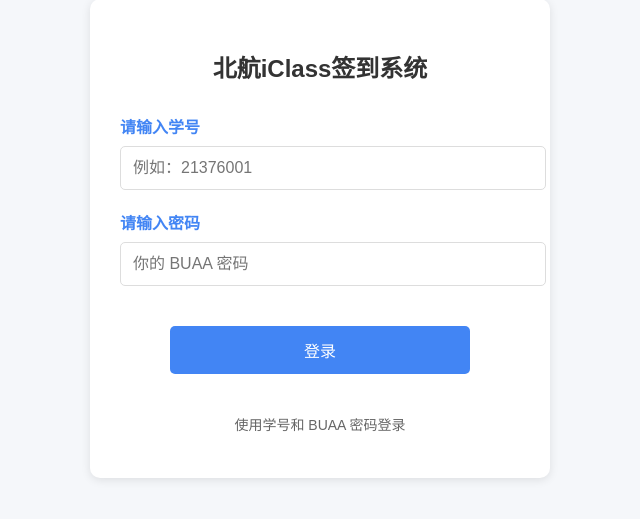
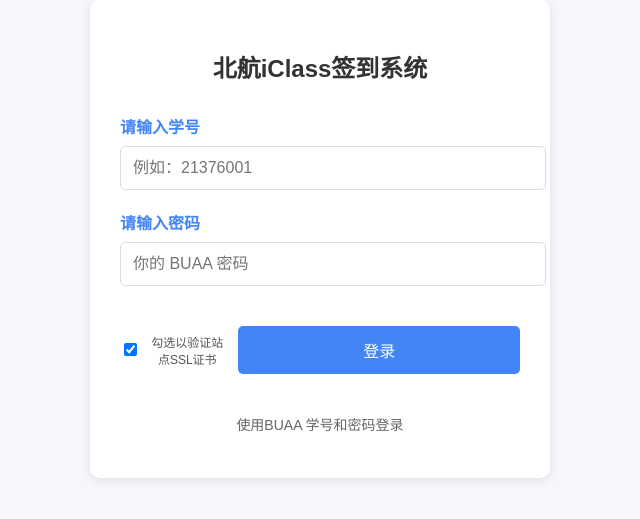
Before and after one commit to zeroduhyy/iclass_buaa, a Flask app: page / in a window 1280 px wide. Shown: the part 101-620 px from the top of the page, without its empty margins (320-960 px from the left). Run offline with Flask 2, Linux system fonts and the light colour scheme.

Commit message:
add verify_ssl option & show more error log to frontend & retain password after failed login

```diff
--- a/app.py
+++ b/app.py
@@ -5,6 +5,10 @@
 
 app = Flask(__name__)
 app.secret_key = "iclass_signin_secret_key"  # 添加密钥用于session
+
+# 注意：SSL 验证将基于用户在登录表单的选择（每个会话独立）。
+# 这里保留一个安全的默认值（True），但实际使用以 session['verify_ssl'] 为准。
+DEFAULT_VERIFY_SSL = True
 
 
 # 接口URL定义
@@ -34,7 +38,7 @@
             self.update(params)
 
 
-def get_user_info(student_id: str):
+def get_user_info(student_id: str, verify: bool = True):
     """通过学号获取userId和sessionId"""
     params = {
         "password": "",
@@ -44,7 +48,7 @@
         "verificationUrl": "",
     }
 
-    response = requests.get(url=URL.loginUrl, params=params, headers=Header())
+    response = requests.get(url=URL.loginUrl, params=params, headers=Header(), verify=verify)
 
     if response.status_code != 200:
         return None, None, None
@@ -60,12 +64,12 @@
     return user_id, session_id, user_name
 
 
-def get_current_semester(user_id: str, session_id: str):
+def get_current_semester(user_id: str, session_id: str, verify: bool = True):
     """获取当前学期信息"""
     params = {"userId": user_id, "type": "2"}
     headers = Header({"sessionId": session_id})
 
-    response = requests.get(url=URL.semesterUrl, params=params, headers=headers)
+    response = requests.get(url=URL.semesterUrl, params=params, headers=headers, verify=verify)
 
     if response.status_code != 200:
         return None
@@ -90,12 +94,12 @@
     return current_semester
 
 
-def get_courses(user_id: str, session_id: str, semester_code: str):
+def get_courses(user_id: str, session_id: str, semester_code: str, verify: bool = True):
     """获取用户的课程列表"""
     params = {"user_type": "1", "id": user_id, "xq_code": semester_code}
     headers = Header({"sessionId": session_id})
 
-    response = requests.get(url=URL.courseUrl, params=params, headers=headers)
+    response = requests.get(url=URL.courseUrl, params=params, headers=headers, verify=verify)
 
     if response.status_code != 200:
         return []
@@ -175,7 +179,9 @@
 
     # 安全获取 cookies
     cookies = session.get("cookies", {})
-    sso_auth = SSOAuth()
+    # 根据用户登录时的选择确定是否验证证书（默认为 True）
+    verify_ssl = session.get("verify_ssl", DEFAULT_VERIFY_SSL)
+    sso_auth = SSOAuth(verify_ssl=verify_ssl)
     sso_auth.session.cookies.update(cookies)
     sso_auth.session_id = session.get("session_id")
 
@@ -194,33 +200,59 @@
     password = request.form.get("password")  # 如果登录需要密码
     if not student_id or not password:
         return render_template(
-            "login.html", error="请输入学号和密码", student_id=student_id or ""
+            "login.html",
+            error="请输入学号和密码",
+            student_id=student_id or "",
+            password=password or "",
         )
 
+    # 读取用户在表单中对 SSL 验证的选择（勾选表示验证）
+    verify_ssl = True if request.form.get("verify_ssl") else False
+    # 保存到会话以便后续页面使用相同选择
+    session["verify_ssl"] = verify_ssl
+
     # 使用 SSO 登录
-    sso_auth = SSOAuth(username=student_id, password=password)
+    sso_auth = SSOAuth(username=student_id, password=password, verify_ssl=verify_ssl)
     if not sso_auth.login():
+        # 如果 SSOAuth 提供了更详细的错误信息，则显示之
+        error_msg = getattr(sso_auth, "last_error", None) or "登录失败，请检查学号或密码"
         return render_template(
-            "login.html", error="登录失败，请检查学号或密码", student_id=student_id
+            "login.html", error=error_msg, student_id=student_id, password=password or ""
         )
 
     # 获取用户信息
     user_info = sso_auth.user_info
     if not user_info:
-        return render_template("login.html", error="获取用户信息失败")
+        error_msg = getattr(sso_auth, "last_error", None) or "获取用户信息失败"
+        return render_template(
+            "login.html", error=error_msg, student_id=student_id, password=password or ""
+        )
 
     user_id = user_info.get("id")
     user_name = user_info.get("realName", student_id)
 
-    # 获取当前学期
-    semester_code = get_current_semester(user_id, sso_auth.session_id)
+    # 获取当前学期（遵循用户的 verify_ssl 选择）
+    semester_code = get_current_semester(user_id, sso_auth.session_id, verify=verify_ssl)
     if not semester_code:
-        return render_template("login.html", error="获取学期信息失败")
+        # 提供更具体的提示（例如证书/网络/接口问题）
+        error_msg = (
+            getattr(sso_auth, "last_error", None)
+            or "获取学期信息失败：可能是 iClass 接口不可用或网络/证书问题。"
+        )
+        return render_template(
+            "login.html", error=error_msg, student_id=student_id, password=password or ""
+        )
 
-    # 获取课程列表
-    courses = get_courses(user_id, sso_auth.session_id, semester_code)
+    # 获取课程列表（遵循用户的 verify_ssl 选择）
+    courses = get_courses(user_id, sso_auth.session_id, semester_code, verify=verify_ssl)
     if not courses:
-        return render_template("login.html", error="未找到课程信息")
+        error_msg = (
+            getattr(sso_auth, "last_error", None)
+            or "未找到课程信息：请确认账号是否有课程或稍后重试。"
+        )
+        return render_template(
+            "login.html", error=error_msg, student_id=student_id, password=password or ""
+        )
 
     # 保存到 session
     session["user_id"] = user_id
--- a/templates/login.html
+++ b/templates/login.html
@@ -50,7 +50,8 @@
             font-size: 16px;
             cursor: pointer;
             transition: background-color 0.3s;
-            width: 100%;
+            /* 默认不强制占满宽度，使用 .small 类可生成小按钮 */
+            width: auto;
         }
 
         .login-btn:hover {
@@ -63,6 +64,35 @@
             padding: 10px;
             background-color: #fce8e6;
             border-radius: 5px;
+        }
+        /* 新增：右对齐的表单操作区域（SSL 选择 + 登录按钮） */
+        .form-actions {
+            display: flex;
+            justify-content: flex-end;
+            align-items: center;
+            gap: 12px;
+            margin-top: 10px;
+        }
+
+        .ssl-checkbox {
+            display: flex;
+            align-items: center;
+            gap: 8px;
+            font-size: 12px; /* 字体调小 */
+            color: #555;
+        }
+
+        /* 恢复登录按钮为原来的全宽/原始大小 */
+        .login-btn {
+            background-color: #4285f4;
+            color: white;
+            border: none;
+            padding: 12px 20px;
+            border-radius: 5px;
+            font-size: 16px;
+            cursor: pointer;
+            transition: background-color 0.3s;
+            width: 100%;
         }
     </style>
 </head>
@@ -81,7 +111,7 @@
 
             <div class="form-group">
                 <label for="password">请输入密码</label>
-                <input type="password" id="password" name="password" placeholder="你的 BUAA 密码" required>
+                <input type="password" id="password" name="password" value="{{ password or '' }}" placeholder="你的 BUAA 密码" autocomplete="current-password" required>
             </div>
 
             {% if error %}
@@ -90,11 +120,18 @@
             </div>
             {% endif %}
 
-            <button type="submit" class="login-btn">登录</button>
+            <div class="form-actions">
+                <div class="ssl-checkbox">
+                    <input type="checkbox" id="verify_ssl" name="verify_ssl" checked>
+                    <label for="verify_ssl">勾选以验证站点SSL证书</label>
+                </div>
+
+                <button type="submit" class="login-btn small">登录</button>
+            </div>
         </form>
 
         <p style="margin-top: 20px; color: #666; font-size: 14px;">
-            使用学号和 BUAA 密码登录
+            使用BUAA 学号和密码登录
         </p>
     </div>
 </body>
```
Also changed, not shown: simple_sso.py (+38 -4 lines).
